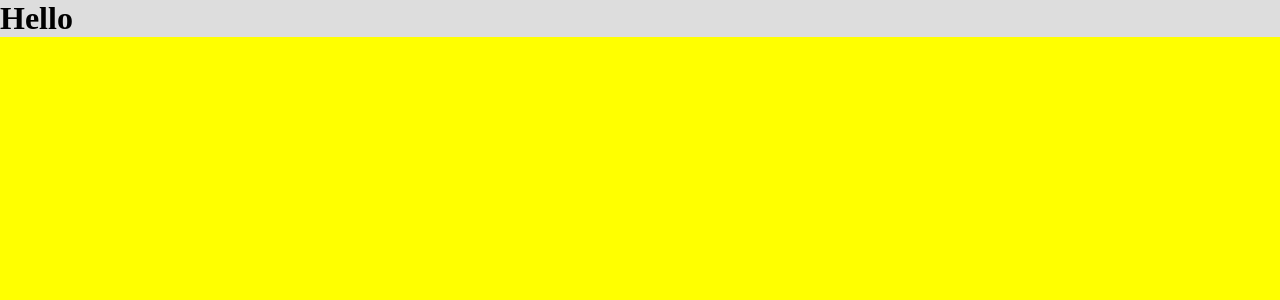
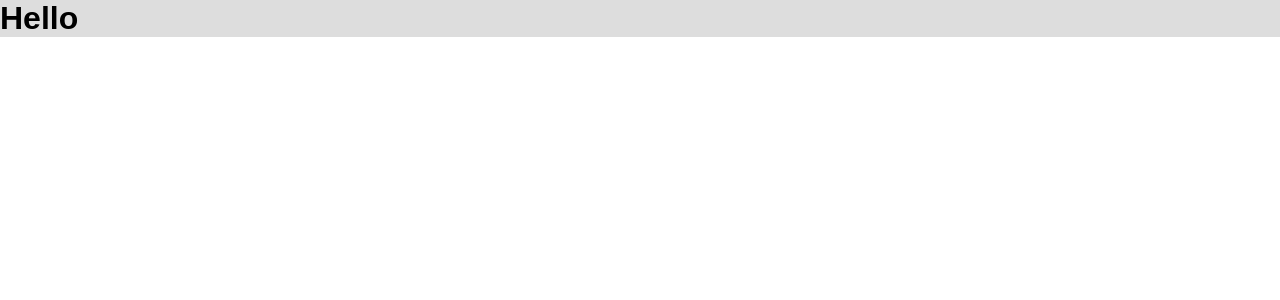
Before and after one commit to EliasHead/landing-page-front-end, a React (Create React App) app: page / in a window 1280 px wide. Shown: the top 300 px of the page. Built offline with nearby package versions, Linux system fonts and the light colour scheme.

Commit message:
chore: add fonts

```diff
--- a/src/styles/global.styles.js
+++ b/src/styles/global.styles.js
@@ -1,12 +1,23 @@
 import { createGlobalStyle } from 'styled-components';
 
 export const GlobalStyles = createGlobalStyle`
+  @import url('https://fonts.googleapis.com/css2?family=Montserrat:ital,wght@0,900;1,900&family=Open+Sans:ital,wght@0,400;0,700;1,400;1,700&display=swap');
+
   * {
     margin: 0;
     padding: 0;
   }
 
+  html {
+    font-size: 62.5%;
+  }
+
   body {
-    background: yellow;
+    font-size: 1.6rem;
+    font-family: 'Open Sans', sans-serif;
+  }
+
+  h1{
+    font-family: 'Montserrat', sans-serif;
   }
 `;
```
